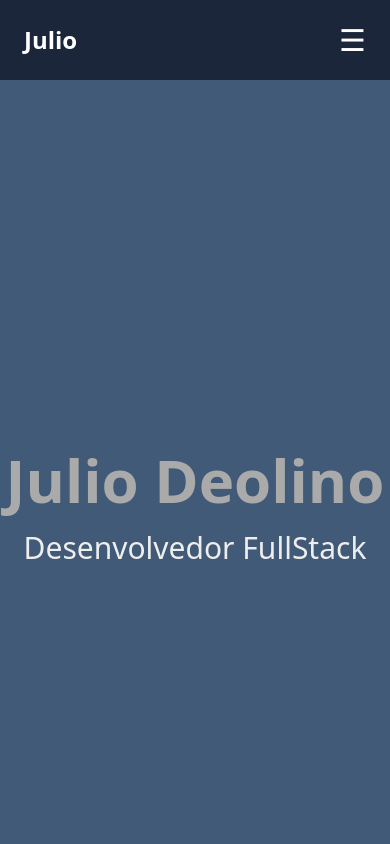
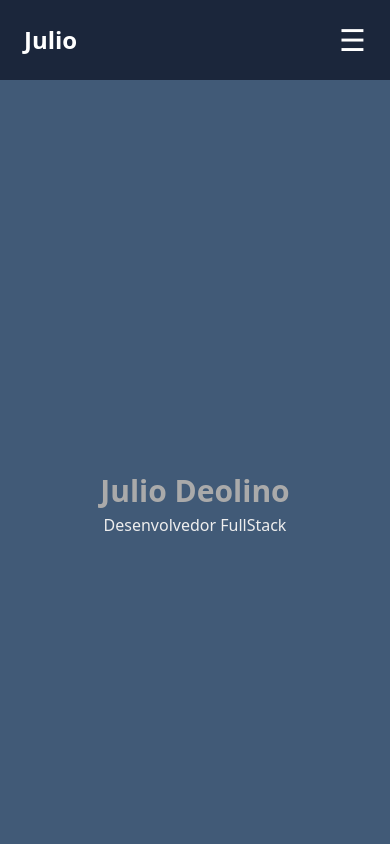
Before and after one commit to juliodeolino/Site_portifolio, a React (Vite) app: page / in a window 390 px wide. Shown: the top 844 px of the page. Built offline with nearby package versions, Linux system fonts and the light colour scheme.

Commit message:
RemocaoScrollbar

```diff
--- a/src/componentes/Footer.jsx
+++ b/src/componentes/Footer.jsx
@@ -2,7 +2,7 @@ const Footer = () => {
   return (
     <>
       <footer>
-        <div className="mx-auto px-4 py-8 grid grid-cols-1 md:grid-cols-3 gap-8 bg-minha-cor-terciaria-black text-white  ">
+        <div className="mx-auto px-4 py-8 grid grid-cols-1 md:grid-cols-3 gap-8 bg-minha-cor-terciaria-black text-white w-full">
             <div className="flex gap-5 justify-center">
                 <a href="">
                     <img src="/instagran-white.png" alt="Instagram"
--- a/src/componentes/Header.jsx
+++ b/src/componentes/Header.jsx
@@ -26,6 +26,8 @@ const Header = () => {
             });
         }
     };
+
+
 
     // Função para fechar o menu após o clique nos links do menu mobile
     const handleMobileNavClick = (e, sectionId) => {
@@ -90,7 +92,7 @@ const Header = () => {
     return (
         <>
             {/* 1. HEADER PRINCIPAL (Fixo no Topo) */}
-            <div className="fixed top-0 left-0 w-full bg-minha-cor-primaria z-50">
+            <div className="fixed top-0 left-0 w-full bg-minha-cor-primaria z-50 w-full">
                 <div className="flex justify-between items-center h-20 px-6 md:px-12">
 
                     {/* Logotipo/Título */}
--- a/src/componentes/HeroSection.jsx
+++ b/src/componentes/HeroSection.jsx
@@ -4,8 +4,8 @@ const HeroSection = () => {
       <section className="flex items-center justify-center w-full min-h-[100vh] bg-minha-cor-primaria-light"
       id="home">
         <div className="flex flex-col items-center">
-          <h1 className="text-[60px] font-bold text-[#AAAAAA]">Julio Deolino</h1>
-          <h4 className="text-[30px] text-[#EEEEEE]">Desenvolvedor FullStack</h4>
+          <h1 className="text-[30px] md:text-[60px] font-bold text-[#AAAAAA]">Julio Deolino</h1>
+          <h4 className="text-base md:text-[30px] text-[#EEEEEE]">Desenvolvedor FullStack</h4>
         </div>
       </section>
     </>
--- a/src/index.css
+++ b/src/index.css
@@ -2,6 +2,14 @@
 
 /* Importe suas fontes aqui, se for usar fontes externas */
 @import url('https://fonts.googleapis.com/css2?family=Roboto:wght@400;700&family=Open+Sans:wght@400;600&display=swap');
+
+::-webkit-scrollbar {
+    width: 0;
+    height: 0;
+}
+body {
+    scrollbar-width: none;
+}
 
 :root {
   /* Cores Primárias */
```
